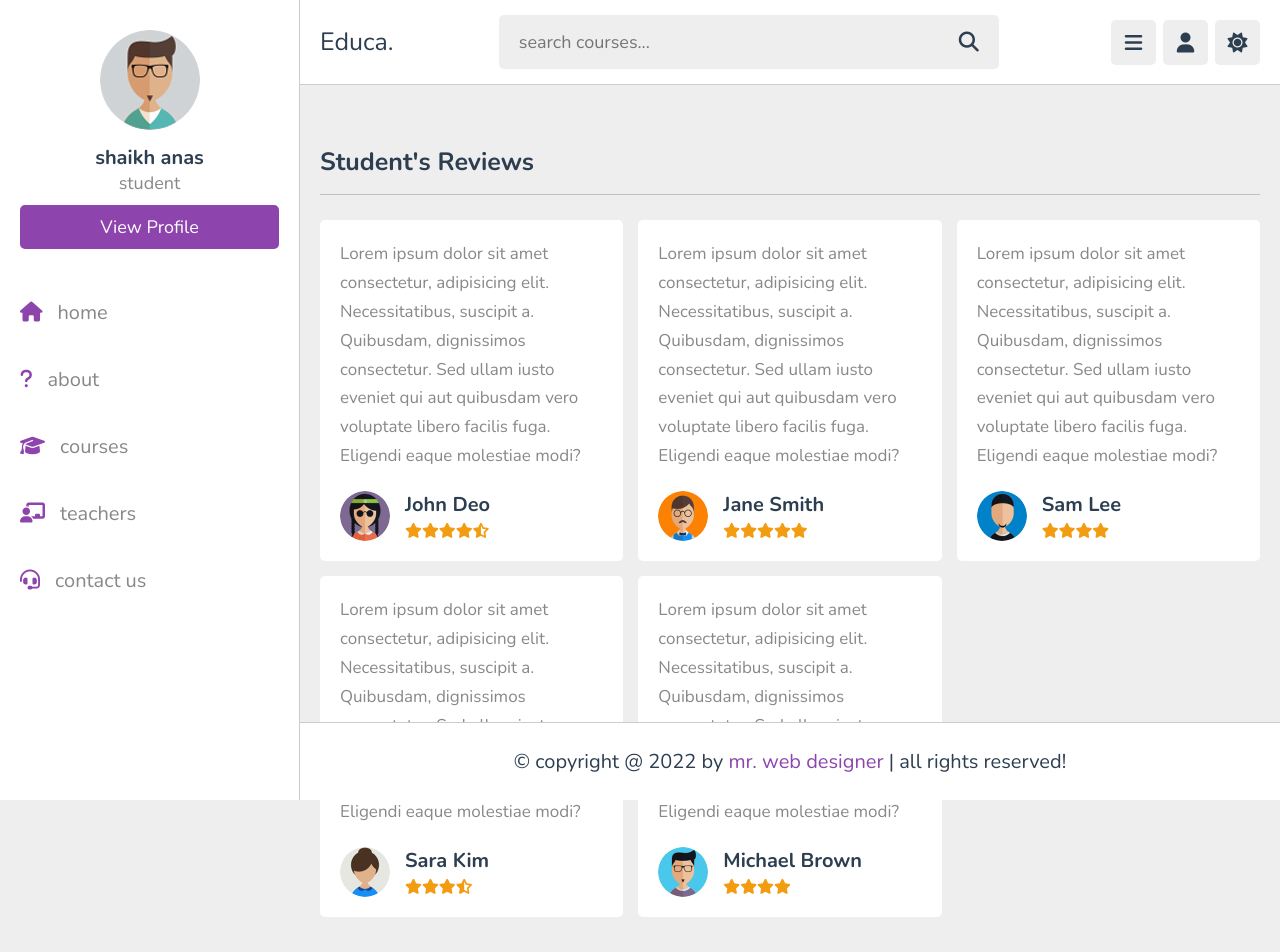
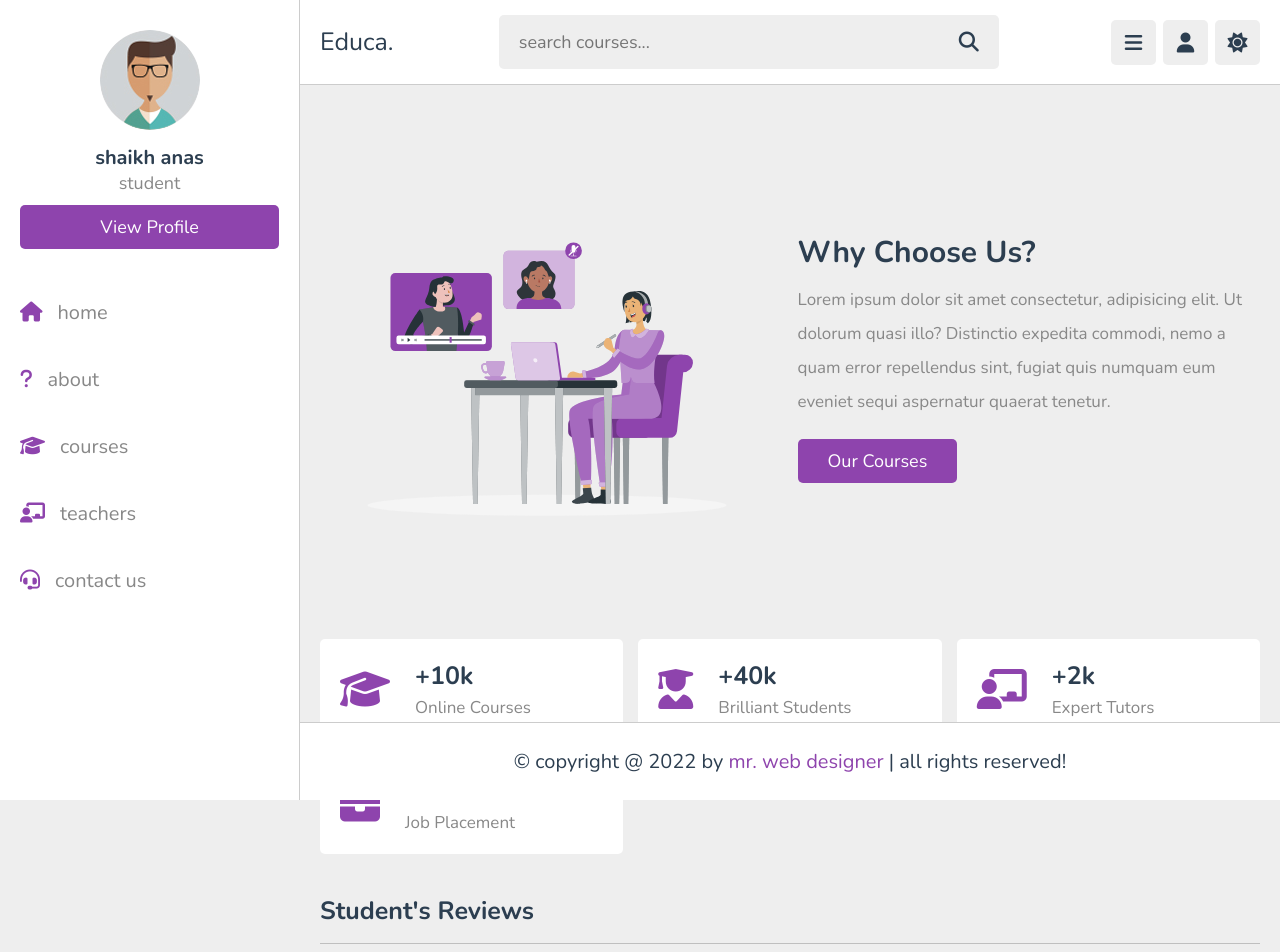
Before and after one commit to Mano224/online-courses-website, a React (Vite) app in the folder client-side/: page /about in a window 1280 px wide. Shown: the top 952 px of the page. Built offline with nearby package versions, Linux system fonts and the light colour scheme.

Commit message:
update in about file

```diff
--- a/client-side/src/About/About.jsx
+++ b/client-side/src/About/About.jsx
@@ -7,8 +7,57 @@ const About = () => {
     <>
       <HeaderAndSideBar />
       <section className="about">
-        {/* About section content */}
-      </section>
+  <div className="row">
+    <div className="image">
+      <img src="images/about-img.svg" alt="" />
+    </div>
+
+    <div className="content">
+      <h3>Why Choose Us?</h3>
+      <p>
+        Lorem ipsum dolor sit amet consectetur, adipisicing elit. Ut dolorum
+        quasi illo? Distinctio expedita commodi, nemo a quam error repellendus
+        sint, fugiat quis numquam eum eveniet sequi aspernatur quaerat tenetur.
+      </p>
+      <a href="courses.html" className="inline-btn">Our Courses</a>
+    </div>
+  </div>
+
+  <div className="box-container">
+    <div className="box">
+      <i className="fas fa-graduation-cap"></i>
+      <div>
+        <h3>+10k</h3>
+        <p>Online Courses</p>
+      </div>
+    </div>
+
+    <div className="box">
+      <i className="fas fa-user-graduate"></i>
+      <div>
+        <h3>+40k</h3>
+        <p>Brilliant Students</p>
+      </div>
+    </div>
+
+    <div className="box">
+      <i className="fas fa-chalkboard-user"></i>
+      <div>
+        <h3>+2k</h3>
+        <p>Expert Tutors</p>
+      </div>
+    </div>
+
+    <div className="box">
+      <i className="fas fa-briefcase"></i>
+      <div>
+        <h3>100%</h3>
+        <p>Job Placement</p>
+      </div>
+    </div>
+  </div>
+</section>
+
 
       <section className="reviews">
         <h1 className="heading">Student's Reviews</h1>
```
